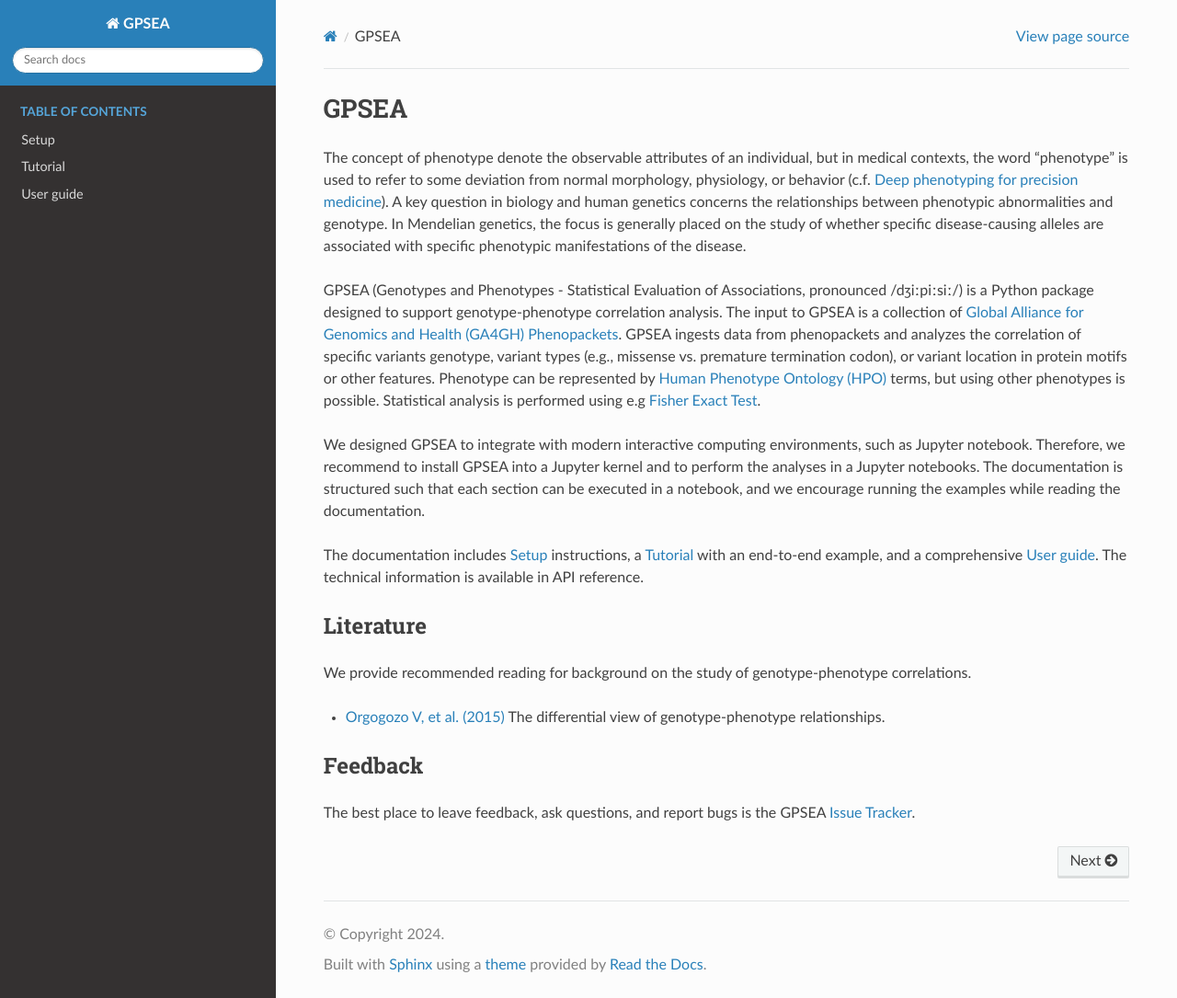
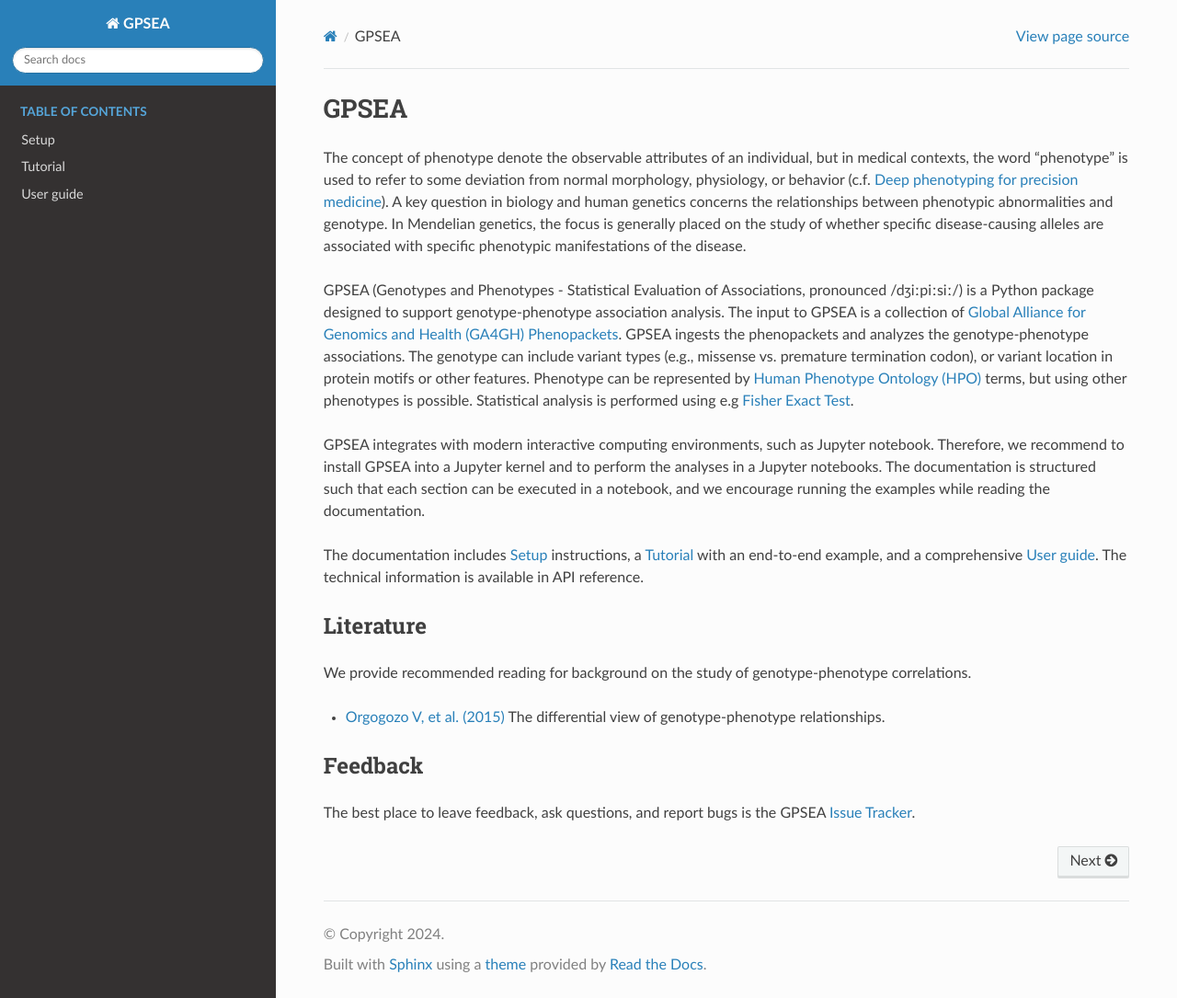
Before and after one commit to monarch-initiative/gpsea, a Sphinx documentation site: the page built from docs/index.rst, in a window 1280 px wide and 1085 px high. Shown: the whole window at 92% size. Built offline with Sphinx 7.4.7 and the Read the Docs theme 3.1.0, drawn with Linux system fonts in a browser that asks for light colours; pages that are not in the unit, such as notebooks, are missing from menus.

Commit message:
Update `index`.

```diff
--- a/docs/index.rst
+++ b/docs/index.rst
@@ -1,6 +1,6 @@
-=====
+#####
 GPSEA
-=====
+#####
 
 
 The concept of phenotype denote the observable attributes of an individual, but in
@@ -11,18 +11,19 @@ In Mendelian genetics, the focus is generally placed on the study of whether spe
 are associated with specific phenotypic manifestations of the disease.
 
 GPSEA (Genotypes and Phenotypes - Statistical Evaluation of Associations, pronounced /dʒiːpiːsiː/)
-is a Python package designed to support genotype-phenotype correlation analysis.
+is a Python package designed to support genotype-phenotype association analysis.
 The input to GPSEA is a collection of `Global Alliance for Genomics and Health (GA4GH) Phenopackets <https://pubmed.ncbi.nlm.nih.gov/35705716/>`_.
-GPSEA ingests data from phenopackets and analyzes the correlation of specific variants genotype,
-variant types (e.g., missense vs. premature termination codon), or variant location in protein motifs or other features.
+GPSEA ingests the phenopackets and analyzes the genotype-phenotype associations.
+The genotype can include variant types (e.g., missense vs. premature termination codon),
+or variant location in protein motifs or other features.
 Phenotype can be represented by `Human Phenotype Ontology (HPO) <https://hpo.jax.org/app/>`_ terms, but using other phenotypes is possible.
 Statistical analysis is performed using e.g `Fisher Exact Test <https://en.wikipedia.org/wiki/Fisher%27s_exact_test>`_.
 
-We designed GPSEA to integrate with modern interactive computing environments,
-such as Jupyter notebook. Therefore, we recommend to install GPSEA into a Jupyter kernel
-and to perform the analyses in a Jupyter notebooks. The documentation is structured such
-that each section can be executed in a notebook, and we encourage running the examples
-while reading the documentation.
+GPSEA integrates with modern interactive computing environments, such as Jupyter notebook.
+Therefore, we recommend to install GPSEA into a Jupyter kernel and to perform the analyses
+in a Jupyter notebooks.
+The documentation is structured such that each section can be executed in a notebook,
+and we encourage running the examples while reading the documentation.
 
 The documentation includes :ref:`setup` instructions,
 a :ref:`tutorial` with an end-to-end example, and a comprehensive :ref:`user-guide`.
```
